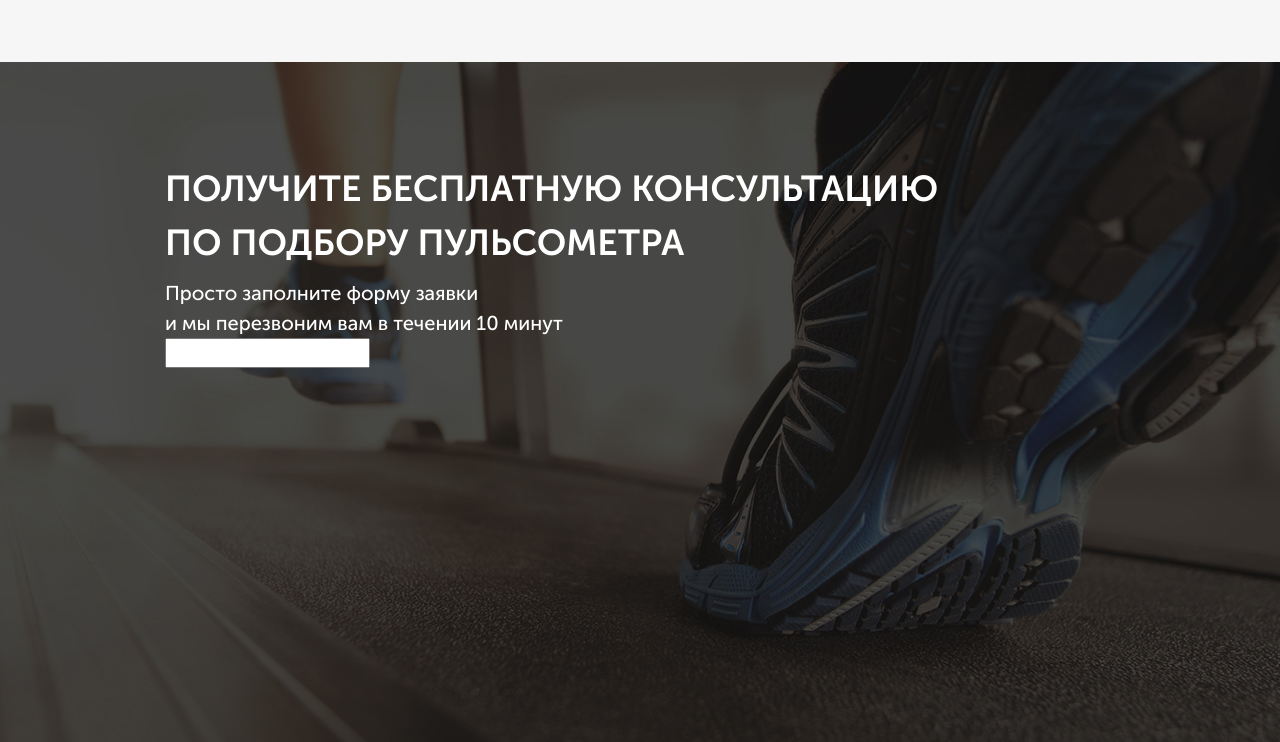
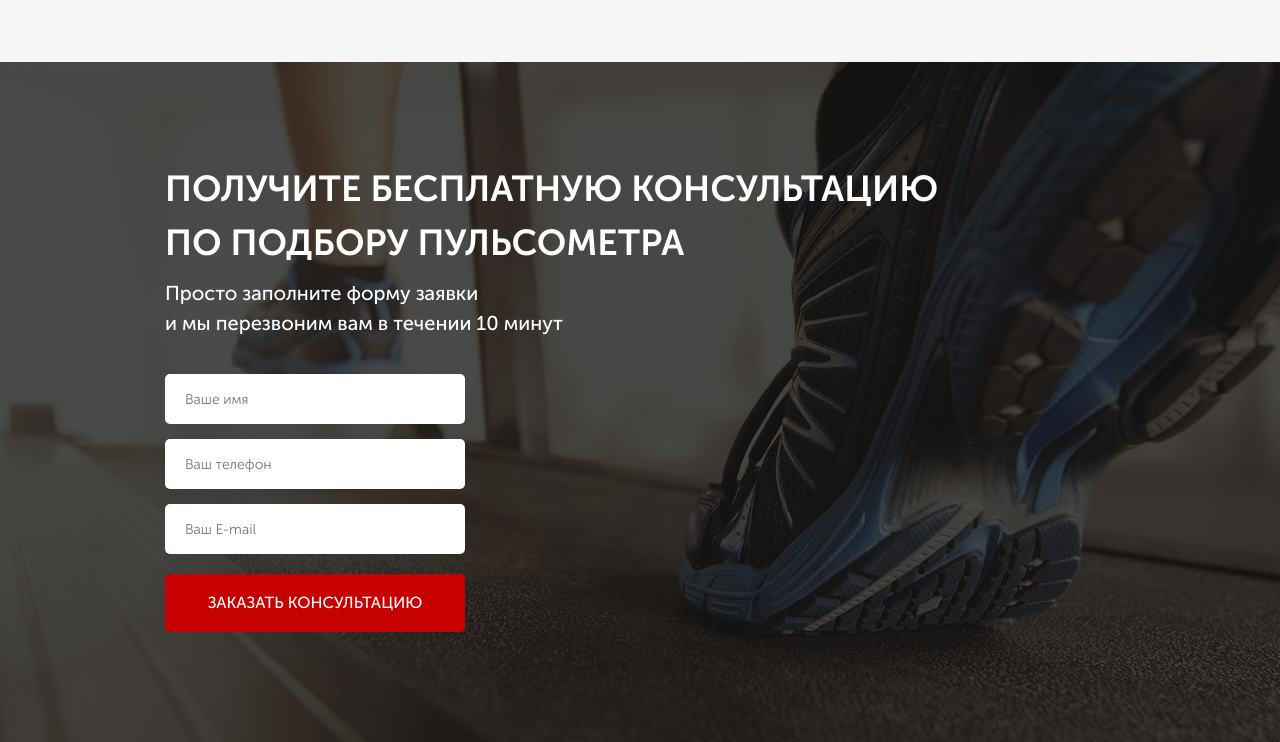
Before and after one commit to AleksandrMyagkiy/Pulse, a website: page src/index.html in a window 1280 px wide. Shown: the part 1147-1889 px from the top of the page. Drawn offline with Linux system fonts and the light colour scheme.

Commit message:
feed-form

```diff
--- a/src/index.html
+++ b/src/index.html
@@ -95,8 +95,11 @@
 				Просто заполните форму заявки<br>
 				и мы перезвоним вам в течении 10 минут
 			</div>
-			<form action="#">
-				<input type="text">
+			<form class="feed-form" action="#">
+				<input name="name" required placeholder="Ваше имя" type="text">
+				<input name="phone" required placeholder="Ваш телефон" type="number">
+				<input name="email" required placeholder="Ваш E-mail" type="email">
+				<button class="button button_submit">заказать кОНСУЛЬТАЦИЮ</button>
 			</form>
 		</div>
 	</div>
--- a/src/sass/blocks/_buttons.scss
+++ b/src/sass/blocks/_buttons.scss
@@ -14,4 +14,10 @@
         height: 54px;
         font-size: 16px;
     }
+    &_submit {
+        width: 100%;
+        height: 58px;
+        color: #FFFFFF;
+        font-size: 16px;
+    }
 }
--- /dev/null
+++ b/src/sass/blocks/_forms.scss
@@ -0,0 +1,20 @@
+.feed-form {
+	margin-top: 36px;
+	display: flex;
+	flex-direction: column;
+	width: 300px;
+	input {
+		height: 50px;
+		background-color: #FFFFFF;
+		border-radius: 5px;
+		margin-bottom: 15px;
+		border: none;
+		padding: 0 20px;
+		color: #4B4B4B;
+		font-weight: 300;
+		font-size: 14px;
+		&:nth-child(3) {
+			margin-bottom: 20px;
+		}
+	}
+}
--- a/src/sass/style.scss
+++ b/src/sass/style.scss
@@ -13,3 +13,4 @@
 @import 'blocks/benefits';
 @import 'blocks/titles';
 @import 'blocks/consultation';
+@import 'blocks/forms';
```
Also changed, not shown: src/css/style.min.css.
